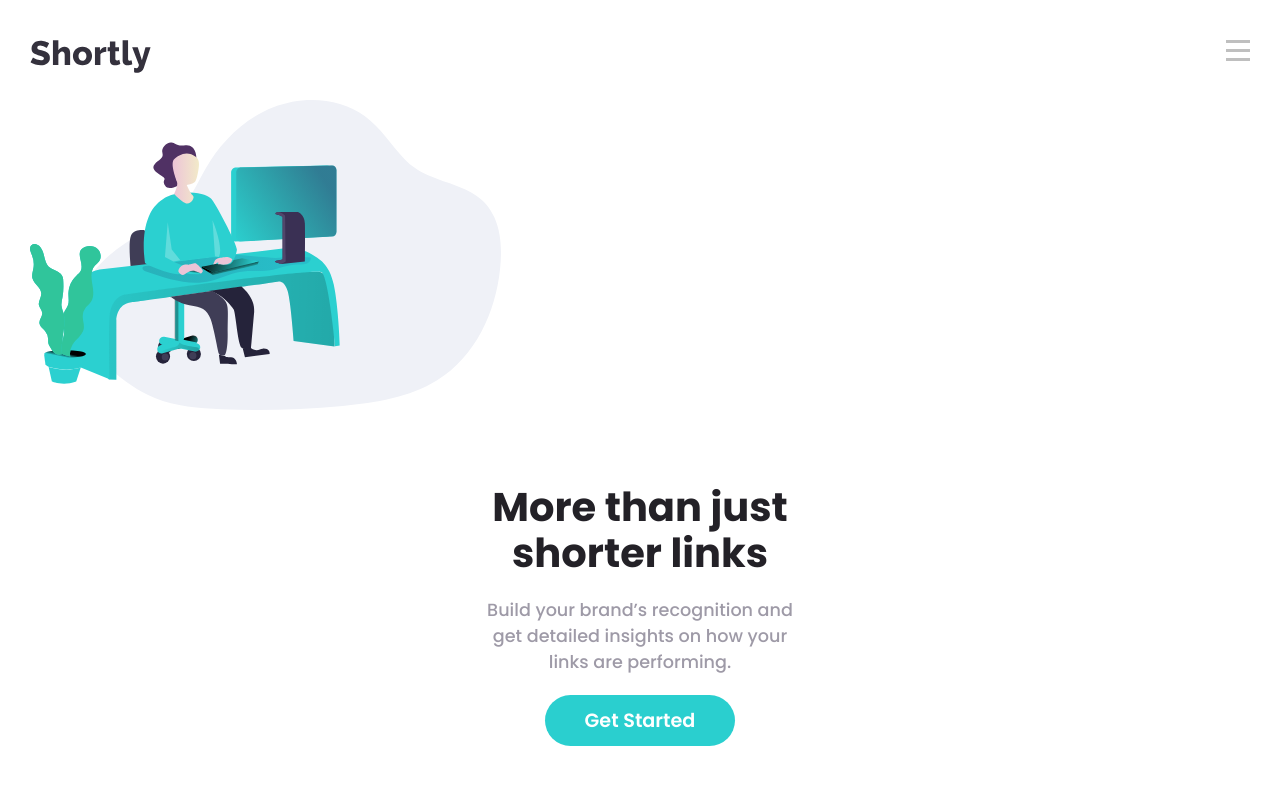
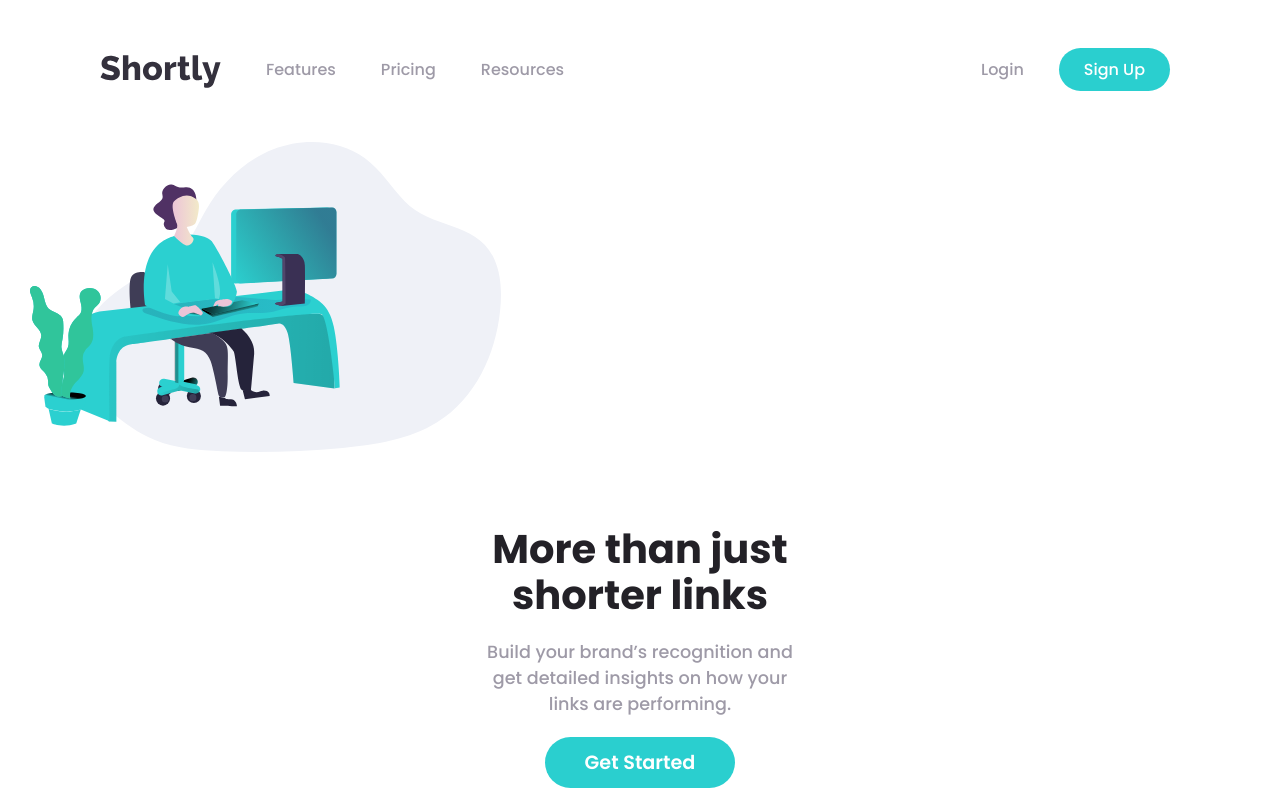
Before and after one commit to JohnPuckey/Frontendmentor-Shortly-URL-Shortening-API, a plain HTML site: page index.html in a window 1280 px wide. Shown: the top 800 px of the page. Drawn offline with Linux system fonts and the light colour scheme.

Commit message:
responsive nav

```diff
--- a/css/_menu.scss
+++ b/css/_menu.scss
@@ -54,7 +54,7 @@ nav {
         margin: 30px 0px 0px;
 
         .nav-link {
-            margin: 0px 0px 25px;
+            margin: 0px 0px 40px;
 
             a {
                 color: #fff;
@@ -67,10 +67,7 @@ nav {
 
         }
         .sign-up {
-            display: flex;
-            justify-content: center;
-            align-items: center;
-            width: 280px;
+            padding: 15px 105px;
             margin: 0 10px;
             height: 50px;
             border-radius: 50px;
--- /dev/null
+++ b/css/_mixins.scss
@@ -0,0 +1,117 @@
+@mixin mediaMd {
+    @media screen and (min-width: 768px) and (max-width: 991px) {
+        @content;
+    }
+}
+
+@mixin mediaLg {
+    @media screen and (min-width: 992px) {
+        @content;
+    }
+}
+
+@mixin mediaXL {
+    @media screen and (min-width: 1240px) {
+        @content;
+    }
+}
+
+/* tablets */
+
+/* desktops and laptops */
+
+@include mediaLg{
+
+    /* desktop header section */
+
+    header {
+        background: #fff;
+        position: relative;
+        display: flex;
+        justify-content: left;
+        margin: 55px 100px 20px;
+    }
+
+    nav {
+        position: relative;
+        top: 0px;
+        width: 100%;
+        visibility: visible;
+
+        .nav-container {
+            display: flex;
+            flex-direction: row;
+            align-items: flex-start;
+            width: 100%;
+            height: auto;
+            border: none;
+            justify-content: space-between;
+            background: transparent;
+            padding: 0;
+
+        }
+
+        .nav-links {
+            width: auto;
+            list-style: none;
+            border-bottom: none;
+            text-align: left;
+            display: inline-flex;
+
+            .nav-link {
+                margin: 0px 0px 0px 45px;
+
+                a {
+                    color: color(neutral-grayviolet);
+                    font-size: 1rem;
+                }
+
+                a:hover {
+                    color: color(primary-cyan);
+                }
+            }
+        }
+
+        .user-login {
+            list-style: none;
+            display: inline-flex;
+            margin: 0;
+
+            .nav-link {
+
+                a {
+                    color: color(neutral-grayviolet);
+                    font-size: 1rem;
+
+                }
+
+                a:hover {
+                    color: color(primary-cyan);
+                }
+
+            }
+            .sign-up {
+                padding: 10px 25px;
+                margin-left: 35px;
+                background: color(primary-cyan);
+                border-radius: 25px;
+                color: #fff;
+                font-size: 1rem;
+
+
+            }
+
+            .sign-up:hover {
+                background-color: lighten(color(primary-cyan), 15%);
+            }
+        }
+    }
+
+    .menu-btn {
+        display: none;
+    }
+
+
+}
+
+/* large screens */
--- a/css/main.scss
+++ b/css/main.scss
@@ -168,17 +168,7 @@ a {
         }
 
         .copied-btn {
-            align-self: center;
-            width: 295px;
-            height: 40px;
-            margin: 0px 0px 15px;
-            border: none;
             background-color: color(primary-darkviolet);
-            border-radius: 5px;
-            color: #fff;
-            font-size: 1rem;
-            font-weight: 700;
-            cursor: pointer;
         }
 
         .copied-btn:hover {
@@ -327,3 +317,7 @@ footer {
 
     }
 }
+
+/* Media Queries */
+
+@import 'mixins';
--- a/index.html
+++ b/index.html
@@ -58,7 +58,7 @@
             <a class="login" href="#">Login</a>
           </li>
           <li>
-            <a class="sign-up" href="#">Sign Up</a>
+            <a class="nav-link sign-up" href="#">Sign Up</a>
           </li>
         </ul>
       </div>
```
Also changed, not shown: css/main.css, 1 other file.
